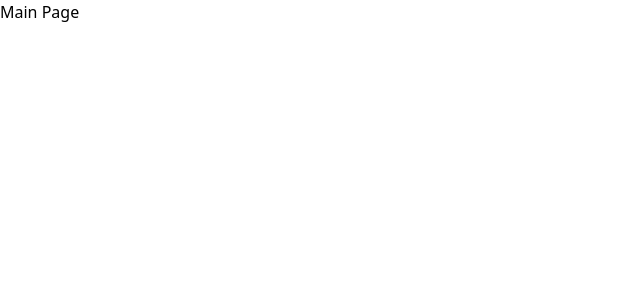
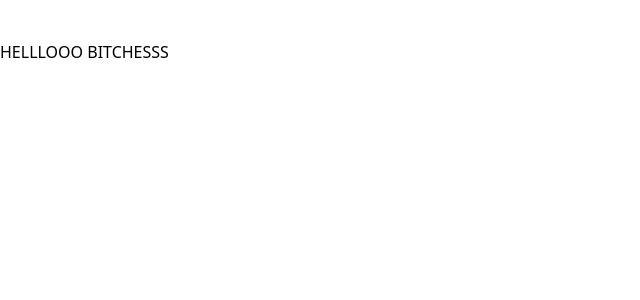
Before and after one commit to hanz-fr/frontpage-microservices, a Next.js app: page / in a window 1280 px wide. Shown: the top 300 px of the page, without its empty margins (0-640 px from the left). Built offline with nearby package versions, Linux system fonts and the light colour scheme.

Commit message:
Changes on tailwind.config.js

```diff
--- a/pages/index.js
+++ b/pages/index.js
@@ -11,7 +11,7 @@ export default function Home() {
       </Head>
 
       <main className="mt-10">
-        <h1>Main Page</h1>
+        <h1 className="mt-10 mx-auto my-auto">HELLLOOO BITCHESSS</h1>
       </main>
     </div>
   );
--- a/tailwind.config.js
+++ b/tailwind.config.js
@@ -1,5 +1,8 @@
 module.exports = {
-  content: ["./src/**/*.{html,js}"],
+  content: [
+    "./pages/**/*.{js,ts,jsx,tsx}",
+    "./components/**/*.{js,ts,jsx,tsx}",
+  ],
   presets: [],
   darkMode: 'media', // or 'class'
   theme: {
```
